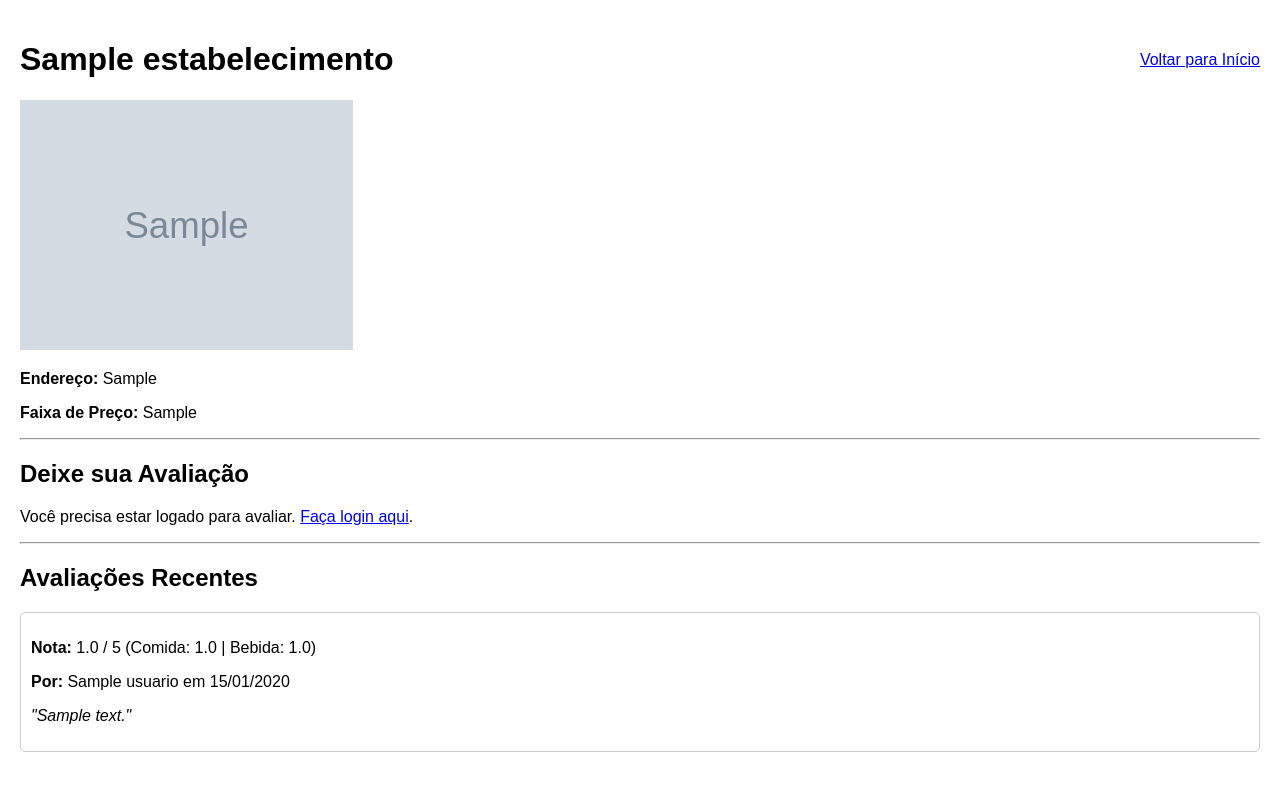
After one commit to Brunolmf/TP1_EngSoftware, a Flask app: page /bar/1 in a window 1280 px wide. The commit adds this page. Run offline with Flask 3, Linux system fonts and the light colour scheme; tables that the repository leaves empty hold one stand-in row (values such as "Sample post"); grey boxes marked "Sample" are stand-in pictures.

Commit message:
adição tela de avaliação

```diff
--- a/src/app.py
+++ b/src/app.py
@@ -1,5 +1,6 @@
 import os
 import re
+from flask import flash
 from flask import Flask, render_template, request, session, redirect, url_for
 from dotenv import load_dotenv
 from models import db, Usuario, Estabelecimento, Avaliacao
@@ -32,6 +33,7 @@ def home():
 
     for bar, media in bares_query:
         bar_dict = {
+            'id': bar.id,
             'nome': bar.nome,
             'endereco': bar.endereco,
             'foto_url': bar.foto_url,
@@ -103,5 +105,49 @@ def sair():
     session.clear() # Limpa os dados da sessão
     return redirect(url_for('home'))
 
+
+@app.route('/bar/<int:bar_id>', methods=['GET'])
+def detalhes_bar(bar_id):
+    # Busca o bar ou retorna 404
+    bar = Estabelecimento.query.get_or_404(bar_id)
+
+    # Busca as avaliações deste bar
+    avaliacoes = Avaliacao.query.filter_by(estabelecimento_id=bar_id).order_by(Avaliacao.data_avaliacao.desc()).all()
+
+    return render_template('bar.html', bar=bar, avaliacoes=avaliacoes)
+
+@app.route('/bar/<int:bar_id>/avaliar', methods=['POST'])
+def avaliar_bar(bar_id):
+    # Verifica se o usuário está logado
+    if 'usuario_id' not in session:
+        return redirect(url_for('acesso'))
+
+    bar = Estabelecimento.query.get_or_404(bar_id)
+
+    # Captura os dados do formulário
+    nota = request.form.get('nota', type=float)
+    texto_review = request.form.get('texto_review')
+    avaliacao_comida = request.form.get('avaliacao_comida', type=float)
+    avaliacao_bebida = request.form.get('avaliacao_bebida', type=float)
+
+    if nota is None:
+        # Aqui você pode usar flash para mensagens de erro, ou passar na URL
+        return redirect(url_for('detalhes_bar', bar_id=bar_id))
+
+    # Cria e salva a nova avaliação
+    nova_avaliacao = Avaliacao(
+        nota=nota,
+        texto_review=texto_review,
+        avaliacao_comida=avaliacao_comida,
+        avaliacao_bebida=avaliacao_bebida,
+        usuario_id=session['usuario_id'],
+        estabelecimento_id=bar.id
+    )
+
+    db.session.add(nova_avaliacao)
+    db.session.commit()
+
+    return redirect(url_for('detalhes_bar', bar_id=bar_id))
+
 if __name__ == '__main__':
     app.run(debug=True)
--- /dev/null
+++ b/src/templates/bar.html
@@ -0,0 +1,85 @@
+<!DOCTYPE html>
+<html lang="pt-br">
+<head>
+    <meta charset="UTF-8">
+    <meta name="viewport" content="width=device-width, initial-scale=1.0">
+    <title>{{ bar.nome }} - Detalhes</title>
+    <!-- Adicionando um estilo básico, você pode adaptar ao seu CSS depois -->
+    <style>
+        body { font-family: Arial, sans-serif; margin: 20px; }
+        .review-box { border: 1px solid #ccc; padding: 10px; margin-bottom: 10px; border-radius: 5px; }
+        .form-group { margin-bottom: 15px; }
+        label { display: block; font-weight: bold; }
+        input, textarea, select { width: 100%; max-width: 400px; padding: 8px; margin-top: 5px; }
+        button { padding: 10px 15px; background: #007BFF; color: white; border: none; border-radius: 3px; cursor: pointer; }
+        button:hover { background: #0056b3; }
+        .header { display: flex; justify-content: space-between; align-items: center; }
+    </style>
+</head>
+<body>
+    <div class="header">
+        <h1>{{ bar.nome }}</h1>
+        <a href="{{ url_for('home') }}">Voltar para Início</a>
+    </div>
+
+    {% if bar.foto_url %}
+        <img src="{{ bar.foto_url }}" alt="Foto do bar {{ bar.nome }}" style="max-height: 250px;">
+    {% endif %}
+
+    <p><strong>Endereço:</strong> {{ bar.endereco or 'Não informado' }}</p>
+    <p><strong>Faixa de Preço:</strong> {{ bar.faixa_de_preco or 'Não informado' }}</p>
+
+    <hr>
+
+    <h2>Deixe sua Avaliação</h2>
+
+    {% if session.get('usuario_id') %}
+        <form action="{{ url_for('avaliar_bar', bar_id=bar.id) }}" method="POST">
+            <div class="form-group">
+                <label for="nota">Nota Geral (1 a 5)*:</label>
+                <input type="number" name="nota" id="nota" min="1" max="5" step="0.5" required>
+            </div>
+
+            <div class="form-group">
+                <label for="avaliacao_comida">Nota Comida (1 a 5):</label>
+                <input type="number" name="avaliacao_comida" id="avaliacao_comida" min="1" max="5" step="0.5">
+            </div>
+
+            <div class="form-group">
+                <label for="avaliacao_bebida">Nota Bebida (1 a 5):</label>
+                <input type="number" name="avaliacao_bebida" id="avaliacao_bebida" min="1" max="5" step="0.5">
+            </div>
+
+            <div class="form-group">
+                <label for="texto_review">Comentário:</label>
+                <textarea name="texto_review" id="texto_review" rows="4" placeholder="O que achou do bar?"></textarea>
+            </div>
+
+            <button type="submit">Enviar Avaliação</button>
+        </form>
+    {% else %}
+        <p>Você precisa estar logado para avaliar. <a href="{{ url_for('acesso') }}">Faça login aqui</a>.</p>
+    {% endif %}
+
+    <hr>
+
+    <h2>Avaliações Recentes</h2>
+    {% if avaliacoes %}
+        {% for av in avaliacoes %}
+            <div class="review-box">
+                <p>
+                    <strong>Nota:</strong> {{ av.nota }} / 5
+                    (Comida: {{ av.avaliacao_comida or '-' }} | Bebida: {{ av.avaliacao_bebida or '-' }})
+                </p>
+                <p><strong>Por:</strong> {{ av.autor.nome }} em {{ av.data_avaliacao.strftime('%d/%m/%Y') }}</p>
+                {% if av.texto_review %}
+                    <p><em>"{{ av.texto_review }}"</em></p>
+                {% endif %}
+            </div>
+        {% endfor %}
+    {% else %}
+        <p>Este bar ainda não possui avaliações. Seja o primeiro a avaliar!</p>
+    {% endif %}
+
+</body>
+</html>
--- a/src/templates/index.html
+++ b/src/templates/index.html
@@ -146,6 +146,7 @@
         <h2>Botecos em Destaque</h2>
         <div class="grid-bares">
             {% for bar in bares_destaque %}
+            <a href="{{ url_for('detalhes_bar', bar_id=bar.id) }}" style="text-decoration: none; color: inherit;">
                 <div class="card-bar">
                     {% if bar.foto_url %}
                     <img src="{{ bar.foto_url }}" alt="{{ bar.nome }}">
@@ -158,6 +159,7 @@
                         <p style="color: #ffd700; margin-top: 5px; font-weight: bold;">⭐ {{ bar.nota }}</p>
                     </div>
                 </div>
+            </a>
             {% else %}
             <p>Nenhum boteco avaliado ainda.</p>
             {% endfor %}
@@ -166,6 +168,7 @@
         <h2 style="margin-top: 60px;">Descubra Mais Bares</h2>
         <div class="grid-bares">
             {% for bar in outros_bares %}
+            <a href="{{ url_for('detalhes_bar', bar_id=bar.id) }}" style="text-decoration: none; color: inherit;">
                 <div class="card-bar">
                     {% if bar.foto_url %}
                     <img src="{{ bar.foto_url }}" alt="{{ bar.nome }}">
@@ -178,6 +181,7 @@
                         <p style="color: #aaaaaa; margin-top: 5px; font-weight: bold;">Sem nota</p>
                     </div>
                 </div>
+            </a>
             {% else %}
             <p>Não há mais bares para exibir.</p>
             {% endfor %}
```
Also changed, not shown: seed_avaliacoes.py (added, +65 -0 lines). Lines whose indentation alone changed are shown as unchanged.
